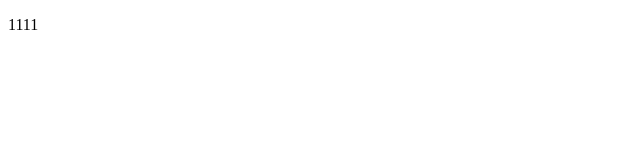
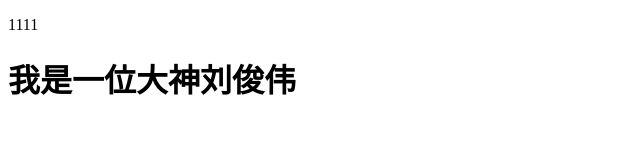
Before and after one commit to woshinidie111/wdnmd, a plain HTML site: page index.html in a window 1280 px wide. Shown: the whole page, without its empty margins (0-640 px from the left). Drawn offline with Linux system fonts and the light colour scheme.

Commit message:
我叫刘俊伟

```diff
--- a/index.html
+++ b/index.html
@@ -7,5 +7,6 @@
 </head>
 <body>
     <p>1111</p>
+    <h1>我是一位大神刘俊伟</h1>
 </body>
 </html>
```
